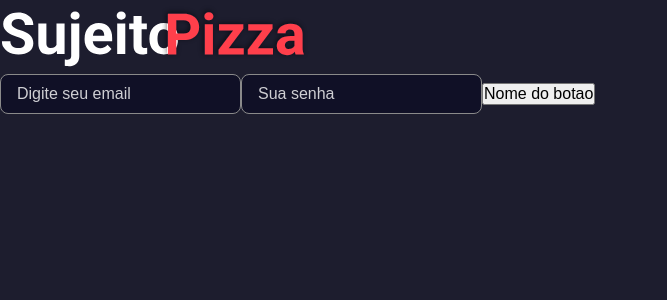
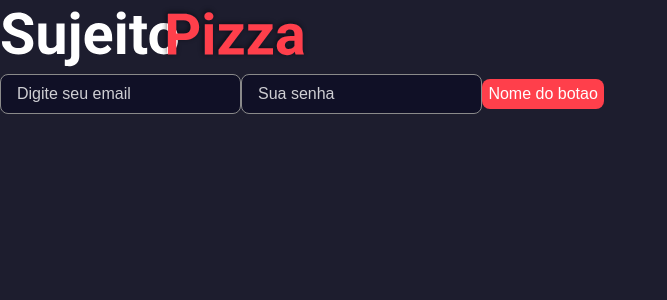
Before and after one commit to Brunogabriel-dev/site-pizzaria, a Next.js app: page / in a window 1280 px wide. Shown: the top 300 px of the page, without its empty margins (0-667 px from the left). Built offline with nearby package versions, Linux system fonts and the light colour scheme.

Commit message:
Inclusão de texto

```diff
--- a/src/components/ui/Button/styles.module.scss
+++ b/src/components/ui/Button/styles.module.scss
@@ -0,0 +1,18 @@
+.button{
+  max-width: 600px;
+  background-color: var(--red-900);
+  border: 0;
+  padding: 0.4rem;
+  color: var(--white);
+  border-radius: 0.5rem;
+  transition: filter 0.2s;
+
+  &:hover{
+    filter: brightness(1.08);
+  }
+
+}
+
+.buttonText{
+  color: var(--white);
+}
```
